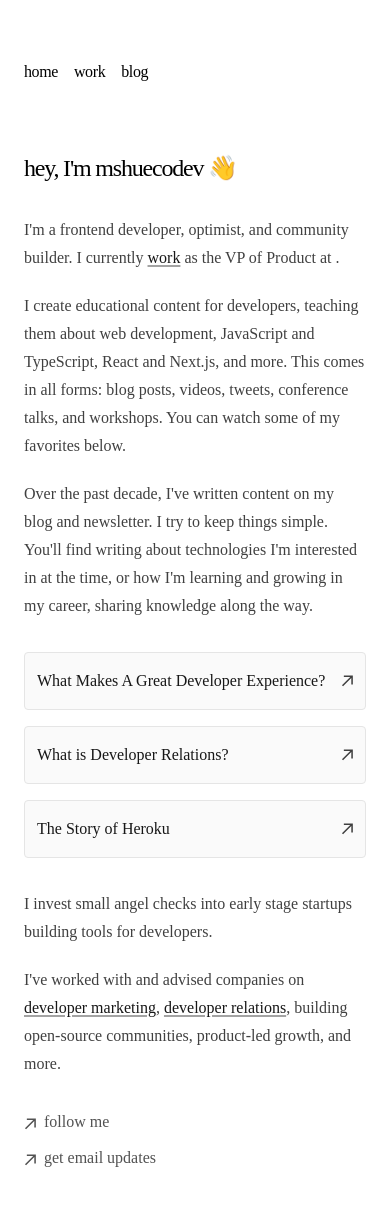
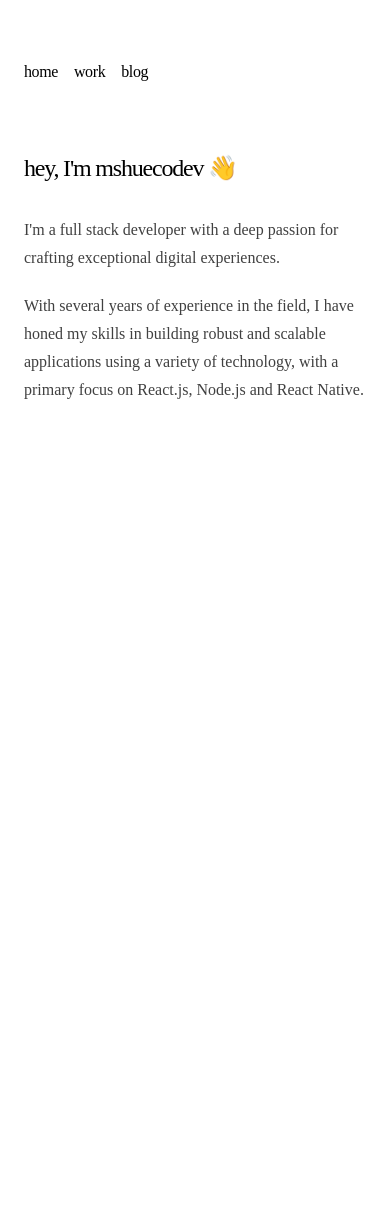
Before and after one commit to mshuecodev/ms-portfolio, a Next.js app: page / in a window 390 px wide. Shown: the top 1206 px of the page. After the commit the page ends 844 px from the top, so only its background shows below. Built offline with nearby package versions, Linux system fonts and the light colour scheme.

Commit message:
fix template

```diff
--- a/app/page.tsx
+++ b/app/page.tsx
@@ -8,20 +8,14 @@ export default function Home() {
 		<section>
 			{/* <PreloadResources /> */}
 			<h1 className="mb-8 text-2xl font-medium tracking-tighter">hey, I'm mshuecodev 👋</h1>
-			<p className="prose prose-neutral dark:prose-invert">
-				{`I'm a frontend developer, optimist, and community builder. I currently `}
-				<Link href="/work">work</Link>
-				{` as the VP of Product at `}.
-			</p>
+			{/* <p className="prose prose-neutral dark:prose-invert">{`I'm a passionate Full Stack Developer specializing in React.js, Node.js and React Native. `}</p> */}
+			<p className="prose prose-neutral dark:prose-invert">{`I'm a full stack developer with a deep passion for crafting exceptional digital experiences.  `}</p>
 
 			<div className="prose prose-neutral dark:prose-invert">
-				<p>I create educational content for developers, teaching them about web development, JavaScript and TypeScript, React and Next.js, and more. This comes in all forms: blog posts, videos, tweets, conference talks, and workshops. You can watch some of my favorites below.</p>
+				<p>With several years of experience in the field, I have honed my skills in building robust and scalable applications using a variety of technology, with a primary focus on React.js, Node.js and React Native.</p>
 			</div>
 
-			<div className="prose prose-neutral dark:prose-invert">
-				<p>Over the past decade, I've written content on my blog and newsletter. I try to keep things simple. You'll find writing about technologies I'm interested in at the time, or how I'm learning and growing in my career, sharing knowledge along the way.</p>
-			</div>
-			<div className="my-8 flex w-full flex-col space-y-4">
+			{/* <div className="my-8 flex w-full flex-col space-y-4">
 				<BlogLink
 					name="What Makes A Great Developer Experience?"
 					slug="developer-experience-examples"
@@ -34,8 +28,8 @@ export default function Home() {
 					name="The Story of Heroku"
 					slug="heroku"
 				/>
-			</div>
-			<div className="prose prose-neutral dark:prose-invert">
+			</div> */}
+			{/* <div className="prose prose-neutral dark:prose-invert">
 				<p>I invest small angel checks into early stage startups building tools for developers.</p>
 			</div>
 
@@ -43,8 +37,8 @@ export default function Home() {
 				<p>
 					I've worked with and advised companies on <Link href="/blog/developer-marketing">developer marketing</Link>, <Link href="/blog/devrel-at-vercel">developer relations</Link>, building open-source communities, product-led growth, and more.
 				</p>
-			</div>
-			<ul className="font-sm mt-8 flex flex-col space-x-0 space-y-2 text-neutral-600 md:flex-row md:space-x-4 md:space-y-0 dark:text-neutral-300">
+			</div> */}
+			{/* <ul className="font-sm mt-8 flex flex-col space-x-0 space-y-2 text-neutral-600 md:flex-row md:space-x-4 md:space-y-0 dark:text-neutral-300">
 				<li>
 					<a
 						className="flex items-center transition-all hover:text-neutral-800 dark:hover:text-neutral-100"
@@ -67,7 +61,7 @@ export default function Home() {
 						<p className="ml-2 h-7">get email updates</p>
 					</a>
 				</li>
-			</ul>
+			</ul> */}
 		</section>
 	)
 }
--- a/app/work/page.tsx
+++ b/app/work/page.tsx
@@ -18,16 +18,12 @@ export default function WorkPage() {
 		<section>
 			<h1 className="font-medium text-2xl mb-8 tracking-tighter">my work</h1>
 			<div className="prose prose-neutral dark:prose-invert">
-				<p>
-					On a mission to build products developers <Link href="/blog/developer-experience-examples">love</Link>, and along the way, teach the next generation of developers. Here's a summary of my work so far.
-				</p>
+				<p>Here's a summary of my work so far.</p>
 				<hr className="my-6 border-neutral-100 dark:border-neutral-800" />
-				<h2 className="font-medium text-xl mb-1 tracking-tighter">Vercel</h2>
-				<p className="text-neutral-600 dark:text-neutral-400 text-sm">VP of Product</p>
-				<p>
-					I joined <a href="https://vercel.com/home">Vercel</a> early to grow <a href="https://nextjs.org">Next.js</a> and our developer community. I built our Developer Relations team to teach our community about our products.
-				</p>
-				<ul>
+				<h2 className="font-medium text-xl mb-1 tracking-tighter">Header</h2>
+				<p className="text-neutral-600 dark:text-neutral-400 text-sm">Sub Header</p>
+				<p>Some Description Here!.</p>
+				{/* <ul>
 					<li>
 						In 2021, I was promoted to Director of DevRel. We <a href="https://twitter.com/kelseyhightower/status/1105985400110112768">translated customer pain</a> back into the product roadmap. We spoke at <Link href="/blog/nextjs-conf-2022-recap">conferences</Link>, wrote blog posts, and created videos. We built open-source examples and contributed back to the product.
 					</li>
@@ -36,22 +32,9 @@ export default function WorkPage() {
 						<a href="https://astro.build/blog/vercel-official-hosting-partner/">Astro</a> and sponsoring individuals and projects.
 					</li>
 					<li>In 2023, I was promoted to VP of Product, now also leading Product Management.</li>
-				</ul>
-				<p>
-					Since I joined Vercel in 2020, Next.js active developers have grown 1000%, now at ~900k. Next.js is now a top 10 software project on GitHub with <Stars />. It's used by Walmart, ChatGPT, Starbucks, Okta, Datastax, Notion, and <a href="https://nextjs.org/showcase">more</a>.
-				</p>
+				</ul> */}
+
 				<hr className="my-6 border-neutral-100 dark:border-neutral-800" />
-				<h2 className="font-medium text-xl mb-1 tracking-tighter">Hy-Vee</h2>
-				<p className="text-neutral-600 dark:text-neutral-400 text-sm">Senior Software Engineer, 2018 — 2020</p>
-				<p>
-					Hy-Vee, an almost 100-year-old grocery chain in the United States, wanted to build a new version of their digital storefront. I joined a team of <Link href="/blog/product-engineers">product engineers</Link> working across web and mobile to rebuild their legacy .NET application (~500k MAU) with React and React Native.
-				</p>
-				<p>On the frontend, I led our move from a custom webpack and React configuration to Next.js and the latest React patterns. In the process, I shared my learnings online, helping educate members of the React and Next.js community by creating courses.</p>
-				<p>Throughout my two years, I was able to work on some hard problems: decoupling a decade old monolith into microservices, working with a federated GraphQL API, learning and occasionally managing a Kubernetes cluster, building and implementing a design system, incrementally migrating individual components and routes to a new framework and infrastructure, and more.</p>
-				<hr className="my-6 border-neutral-100 dark:border-neutral-800" />
-				<h2 className="font-medium text-xl mb-1 tracking-tighter">Workiva</h2>
-				<p className="text-neutral-600 dark:text-neutral-400 text-sm">Software Engineer, 2015 — 2018</p>
-				<p>Workiva ($WK) is a cloud platform for data reporting and compliance. During my time at Workiva, I gained my first production experience using React. I worked on tooling to help predict and alert and regressions in our SaaS platform, building a product similar to open-source tools like Sentry.</p>
 			</div>
 		</section>
 	)
--- a/package.json
+++ b/package.json
@@ -9,7 +9,7 @@
     "lint": "next lint"
   },
   "dependencies": {
-    "next": "14.1.4",
+    "next": "^14.3.0-canary.4",
     "react": "^18",
     "react-dom": "^18"
   },
```
Also changed, not shown: 1 other file (tests, documents, lock files or other folders).
